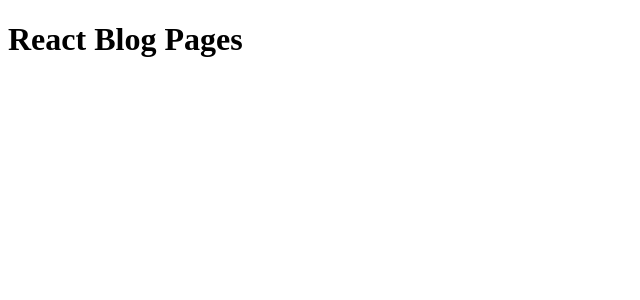
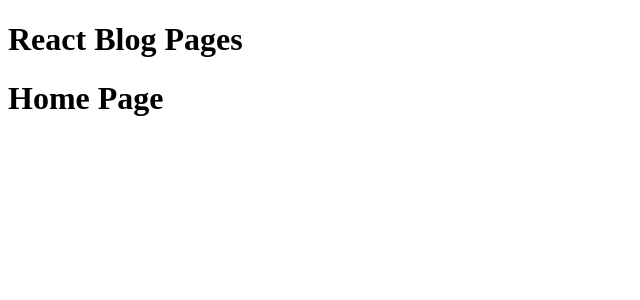
Before and after one commit to lorenzosalti/react-router, a React app: page / in a window 1280 px wide. Shown: the top 300 px of the page, without its empty margins (0-640 px from the left). Built offline with nearby package versions, Linux system fonts and the light colour scheme; the HTML template or start-up script is replaced by a standard one.

Commit message:
feat: basic routing

```diff
--- a/src/App.jsx
+++ b/src/App.jsx
@@ -1,13 +1,22 @@
+import { BrowserRouter, Routes, Route } from "react-router-dom"
 
+import HomePage from "./pages/HomePage"
+import AboutUs from "./pages/AboutUs"
+import PostsList from "./pages/PostsList"
 
 
 function App() {
 
 
   return (
-    <>
+    <BrowserRouter>
       <h1>React Blog Pages</h1>
-    </>
+      <Routes>
+        <Route path="/" element={<HomePage />} />
+        <Route path="/about-us" element={<AboutUs />} />
+        <Route path="/posts" element={<PostsList />} />
+      </Routes>
+    </BrowserRouter>
   )
 }
 
```
